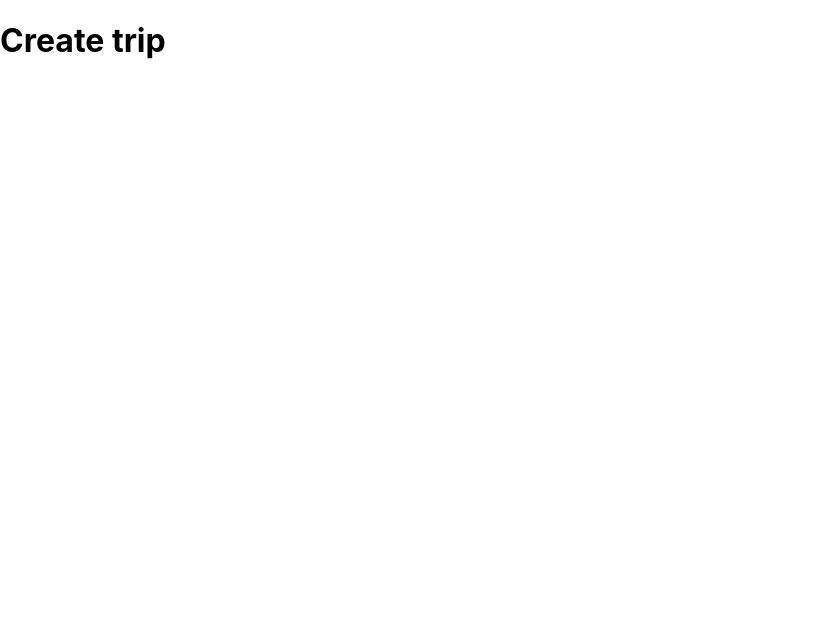
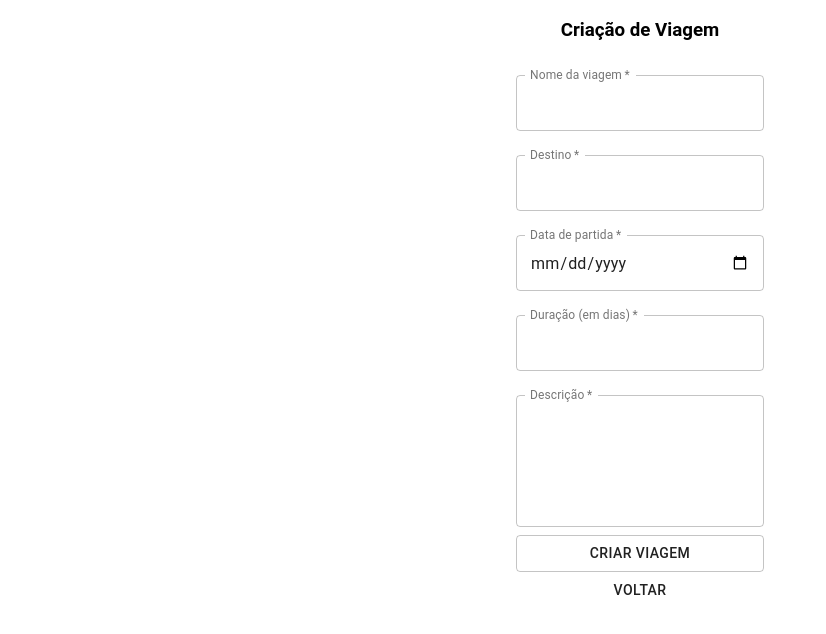
Before and after one commit to future4code/Osman-Rodrigues, a React (Create React App) app in the folder semana10/futurex/: page /admin/1/create-trip in a window 1280 px wide. Shown: the top 634 px of the page, without its empty margins (0-826 px from the left). Built offline with nearby package versions, Linux system fonts and the light colour scheme.

Commit message:
Implementação visual completa e funcional parcial da seção de criação de viagem

```diff
--- a/semana10/futurex/src/App.js
+++ b/semana10/futurex/src/App.js
@@ -4,10 +4,10 @@ import {Switch, Route, BrowserRouter} from "react-router-dom";
 import HomePage from "./components/HomePage";
 import ApplyFormsPage from "./components/ApplyFormsPage";
 import LoginPage from "./components/LoginPage";
-import AdminPage from "./components/AdminPage"
+import AdminPage from "./components/AdminPage";
+import CreateTripPage from "./components/CreateTripPage";
 
 import "./AppMainStyles";
-
 
 function App() {
 
@@ -15,8 +15,9 @@ function App() {
 
   return (
     <BrowserRouter>
+
       <Switch>
-        <Route path="/home">
+        <Route exact path="/">
           <HomePage
 
           />
@@ -39,7 +40,9 @@ function App() {
         </Route>
 
         <Route exact path="/admin/:userId/create-trip">
-          <h1>Create trip</h1>
+          <CreateTripPage
+            AdminKey = {adminKey}
+          />
         </Route>
 
         <Route exact path="/admin/:userId/applicants">
@@ -51,9 +54,9 @@ function App() {
             AdminKey={adminKey}
           />
         </Route>
+
       </Switch>
     </BrowserRouter>
-
   );
 }
 
--- a/semana10/futurex/src/components/ApplyFormsPage/index.js
+++ b/semana10/futurex/src/components/ApplyFormsPage/index.js
@@ -101,7 +101,7 @@ function ApplyFormsPage(props){
                     margin="normal"
                     name='name'
                     onChange={onChangeInputs}
-                    defaultValue={applicantInfos.name}
+                    value={applicantInfos.name}
                 />
                 <QuestionInput
                     required
@@ -114,7 +114,7 @@ function ApplyFormsPage(props){
                     margin="normal"
                     name='age'
                     onChange={onChangeInputs}
-                    defaultValue={applicantInfos.age}
+                    value={applicantInfos.age}
                 />
                 <QuestionInput
                     required
@@ -127,7 +127,7 @@ function ApplyFormsPage(props){
                     margin="normal"
                     name='profession'
                     onChange={onChangeInputs}
-                    defaultValue={applicantInfos.profession}
+                    value={applicantInfos.profession}
                 />
                 <QuestionInput
                     required
@@ -140,7 +140,7 @@ function ApplyFormsPage(props){
                     margin="normal"
                     name='country'
                     onChange={onChangeInputs}
-                    defaultValue={applicantInfos.country}
+                    value={applicantInfos.country}
                 />
                 <QuestionInput
                     required
@@ -155,7 +155,7 @@ function ApplyFormsPage(props){
                     margin="normal"
                     name='applicationText'
                     onChange={onChangeInputs}
-                    defaultValue={applicantInfos.applicationText}
+                    value={applicantInfos.applicationText}
                 />
 
                 <CheckBoxInput margin="normal">
--- /dev/null
+++ b/semana10/futurex/src/components/CreateTripPage/index.js
@@ -0,0 +1,132 @@
+import React,{useState, useEffect} from 'react';
+import {useHistory} from 'react-router-dom'
+import {
+    CreateTripPageContainer, ControledCreateTripForms,
+    CreateTripInput, CreateTripButton
+} from './styles';
+
+import {DialogText} from '../HomePage/styles'
+
+function CreateTripPage(props){
+
+    const adminKey = props.AdminKey;
+    const history= useHistory()
+
+
+    const [tripInfosInputs, setTripInfosInputs] = useState({
+        name:'',
+        planet:'',
+        date:'',
+        description:'',
+        durationInDays:''
+    })
+
+    const onChangeCreateTripInputs=(e)=>{
+        setTripInfosInputs({
+            ...tripInfosInputs, [e.target.name]: e.target.value
+        })
+    }
+
+    const onClickCreateTrip=()=>{
+        console.log(tripInfosInputs)
+    }
+
+    useEffect(()=>{
+        //console.log(tripInfosInputs)
+    },[tripInfosInputs])
+
+    return(
+        <CreateTripPageContainer>
+            <DialogText>Criação de Viagem</DialogText>
+
+            <ControledCreateTripForms>
+                <CreateTripInput
+                required
+                type='text'
+                InputLabelProps={{
+                    shrink: true,
+                }}
+                variant='outlined'
+                margin='normal'
+                label='Nome da viagem'
+                name='name'
+                onChange={onChangeCreateTripInputs}
+                value={tripInfosInputs.name}
+                />
+
+                <CreateTripInput
+                required
+                type='text'
+                InputLabelProps={{
+                    shrink: true,
+                }}
+                variant='outlined'
+                margin='normal'
+                label='Destino'
+                name='planet'
+                onChange={onChangeCreateTripInputs}
+                value={tripInfosInputs.planet}
+                />
+
+                <CreateTripInput
+                required
+                type='date'
+                InputLabelProps={{
+                    shrink: true,
+                }}
+                variant='outlined'
+                margin='normal'
+                label='Data de partida'
+                name='date'
+                onChange={onChangeCreateTripInputs}
+                value={tripInfosInputs.date}
+                />
+
+                <CreateTripInput
+                required
+                type='number'
+                InputLabelProps={{
+                    shrink: true,
+                }}
+                variant='outlined'
+                margin='normal'
+                label='Duração (em dias)'
+                name='durationInDays'
+                onChange={onChangeCreateTripInputs}
+                value={tripInfosInputs.durationInDays}
+                />
+
+                <CreateTripInput
+                required
+                type='text'
+                InputLabelProps={{
+                    shrink: true,
+                }}
+                multiline={true}
+                rows="5"
+                variant='outlined'
+                margin='normal'
+                label='Descrição'
+                name='description'
+                onChange={onChangeCreateTripInputs}
+                value={tripInfosInputs.description}
+                />
+
+                <CreateTripButton
+                variant='outlined'
+                onClick={onClickCreateTrip}
+                >Criar viagem
+                </CreateTripButton>
+
+                <CreateTripButton
+                variant='text'
+                onClick={()=>{history.goBack()}}
+                >Voltar
+                </CreateTripButton>
+
+            </ControledCreateTripForms>
+
+        </CreateTripPageContainer>
+    )
+}
+export default CreateTripPage
--- /dev/null
+++ b/semana10/futurex/src/components/CreateTripPage/styles.js
@@ -0,0 +1,23 @@
+import styled from 'styled-components';
+
+import {FormControl,TextField,Button} from '@material-ui/core';
+
+export const CreateTripPageContainer = styled.section`
+    display: flex;
+    flex-direction: column;
+    align-items: center;
+    //justify-content: center;
+    font-family: Roboto;
+    height: 100vh;
+    width: 100vw;
+`;
+
+export const ControledCreateTripForms = styled(FormControl)`
+
+`;
+export const CreateTripInput = styled(TextField)`
+
+`;
+export const CreateTripButton = styled(Button)`
+
+`;
```
